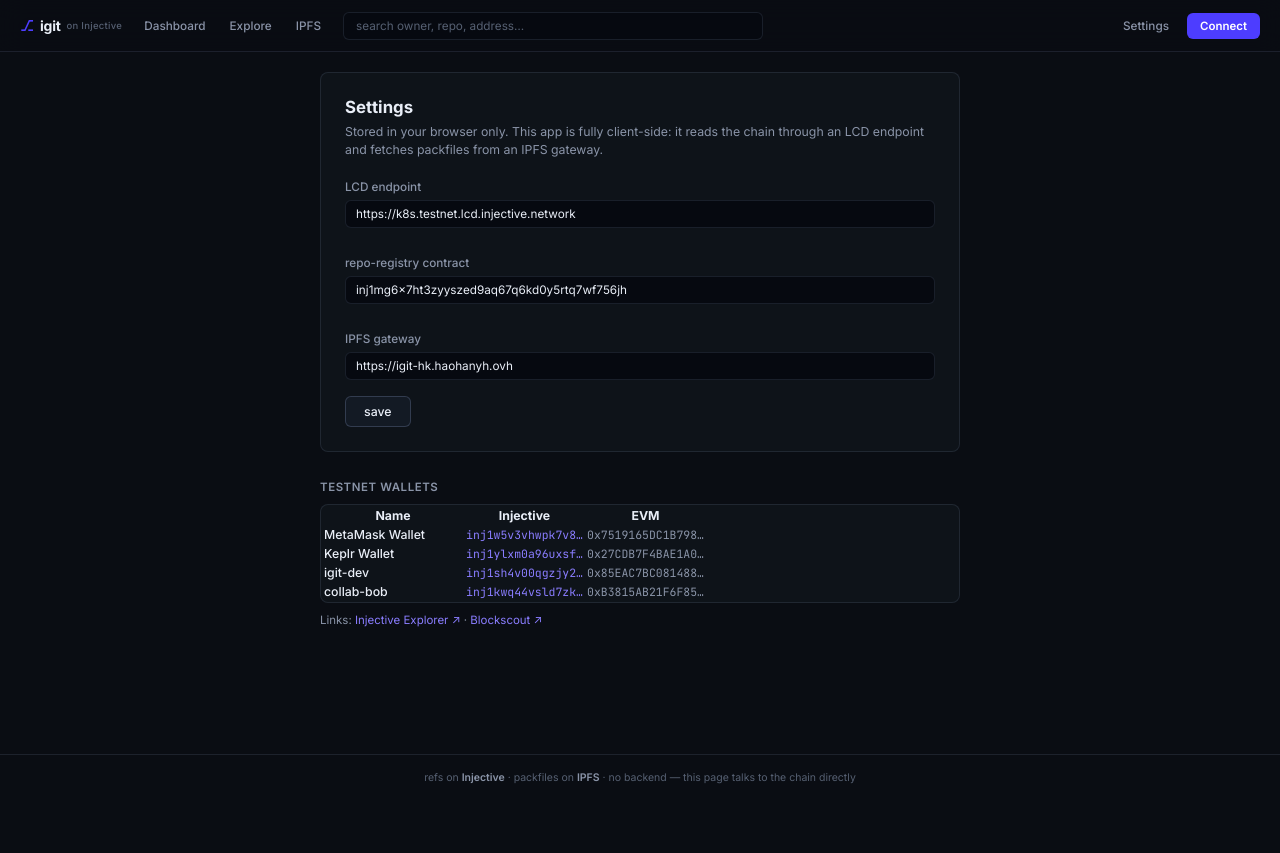
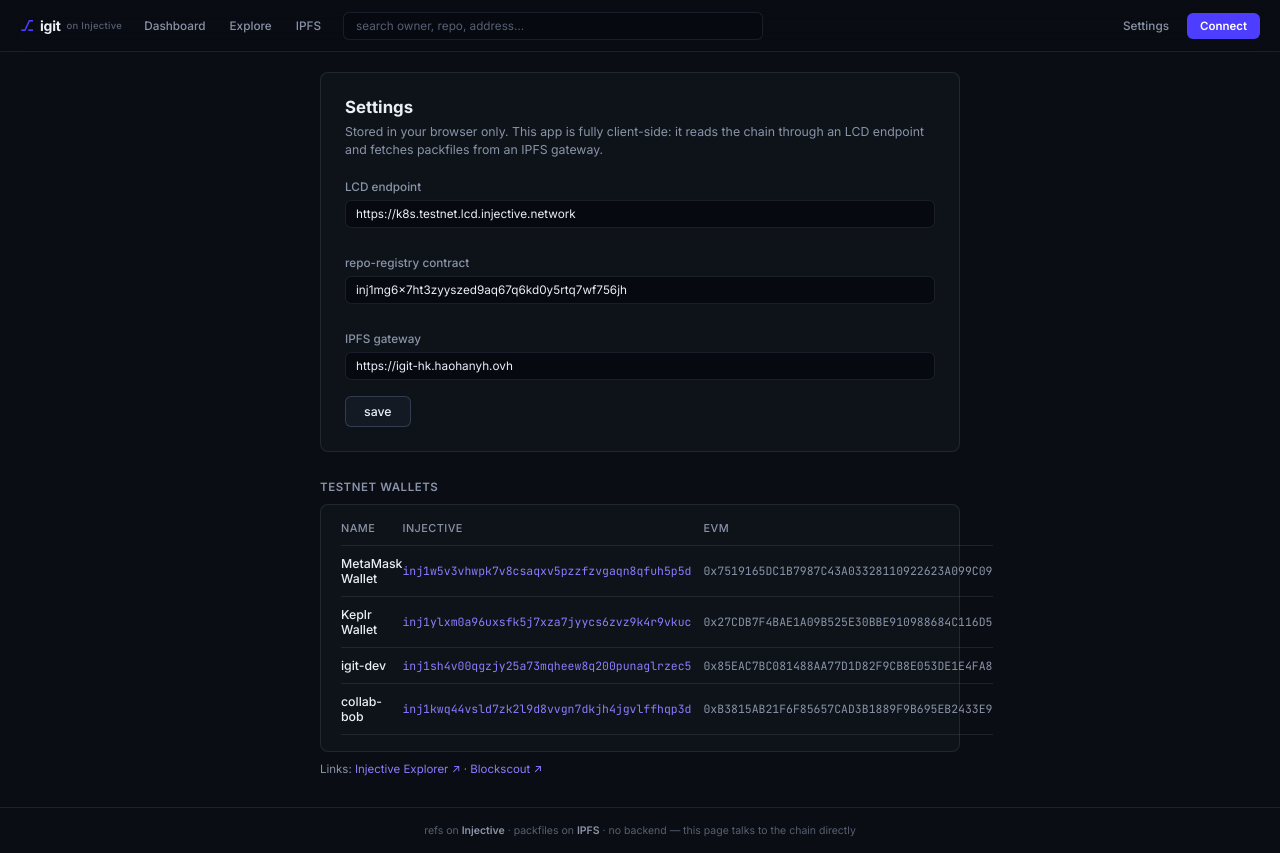
Before and after one commit to Hny0305Lin/next-injective-git, a React (Vite) app in the folder web/: page /#/settings in a window 1280 px wide. Before the commit the page ends 800 px from the top, so only its background shows below. Built offline with nearby package versions, Linux system fonts and the light colour scheme.

Commit message:
fix(web): Settings table layout, show full wallet addresses

```diff
--- a/web/src/pages/Settings.tsx
+++ b/web/src/pages/Settings.tsx
@@ -55,23 +55,23 @@
 
       <div style={{ marginTop: 28 }}>
         <div className="dash-section-title" style={{ fontSize: "0.82rem" }}>Testnet wallets</div>
-        <div className="card" style={{ padding: 0, overflow: "hidden" }}>
-          <table className="plain" style={{ fontSize: "0.88rem" }}>
+        <div className="card" style={{ padding: "16px 20px" }}>
+          <table style={{ width: "100%", borderCollapse: "collapse", fontSize: "0.88rem" }}>
             <thead>
-              <tr>
-                <th style={{ width: 140 }}>Name</th>
-                <th>Injective</th>
-                <th>EVM</th>
+              <tr style={{ borderBottom: "1px solid var(--border)" }}>
+                <th style={{ textAlign: "left", padding: "0 0 10px", fontSize: "0.78rem", fontWeight: 500, color: "var(--fg-muted)", textTransform: "uppercase", letterSpacing: "0.04em", width: 140 }}>Name</th>
+                <th style={{ textAlign: "left", padding: "0 0 10px", fontSize: "0.78rem", fontWeight: 500, color: "var(--fg-muted)", textTransform: "uppercase", letterSpacing: "0.04em" }}>Injective</th>
+                <th style={{ textAlign: "left", padding: "0 0 10px", fontSize: "0.78rem", fontWeight: 500, color: "var(--fg-muted)", textTransform: "uppercase", letterSpacing: "0.04em" }}>EVM</th>
               </tr>
             </thead>
             <tbody>
               {TESTNET_WALLETS.map((w) => (
-                <tr key={w.inj}>
-                  <td style={{ fontWeight: 500 }}>{w.label}</td>
-                  <td className="mono" style={{ fontSize: "0.82rem" }}>
-                    <Link to={`/${w.inj}`}>{w.inj.slice(0, 16)}…</Link>
+                <tr key={w.inj} style={{ borderBottom: "1px solid var(--border)" }}>
+                  <td style={{ padding: "10px 0", fontWeight: 500 }}>{w.label}</td>
+                  <td className="mono" style={{ padding: "10px 12px 10px 0", fontSize: "0.82rem" }}>
+                    <Link to={`/${w.inj}`}>{w.inj}</Link>
                   </td>
-                  <td className="mono muted" style={{ fontSize: "0.82rem" }}>{w.evm.slice(0, 16)}…</td>
+                  <td className="mono muted" style={{ padding: "10px 0", fontSize: "0.82rem" }}>{w.evm}</td>
                 </tr>
               ))}
             </tbody>
```
